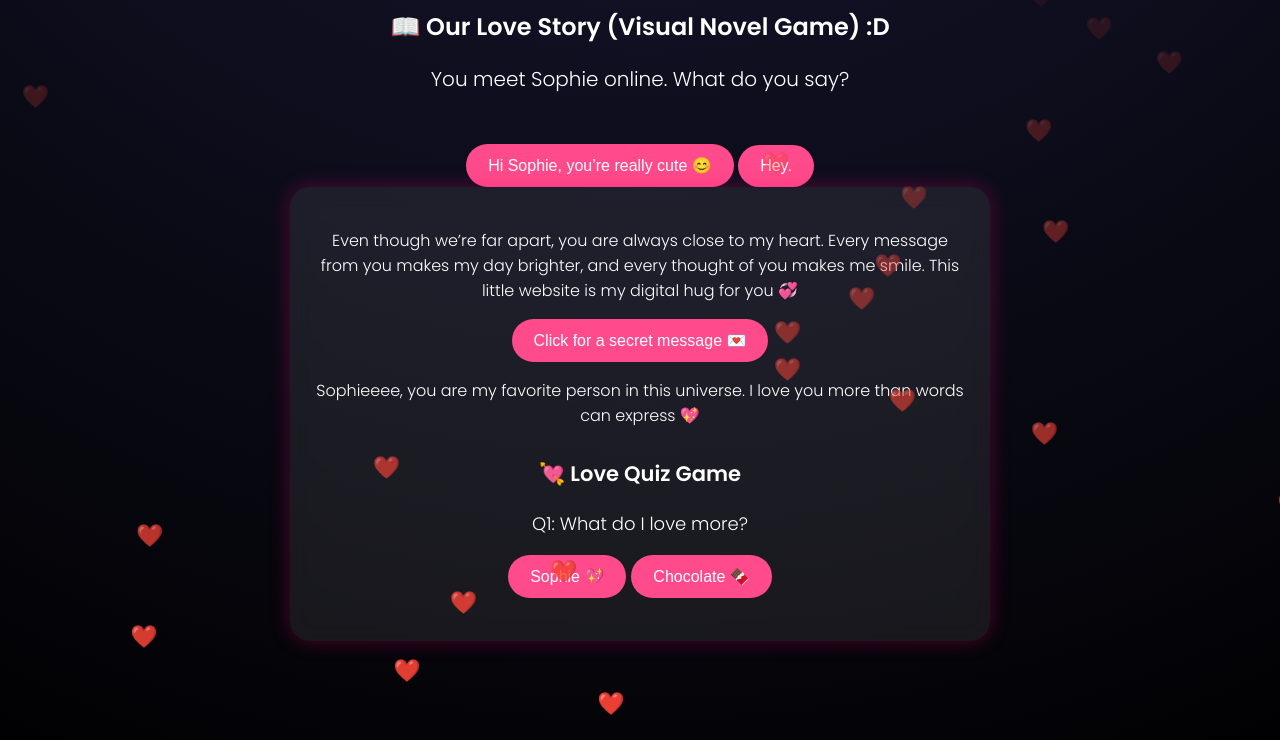
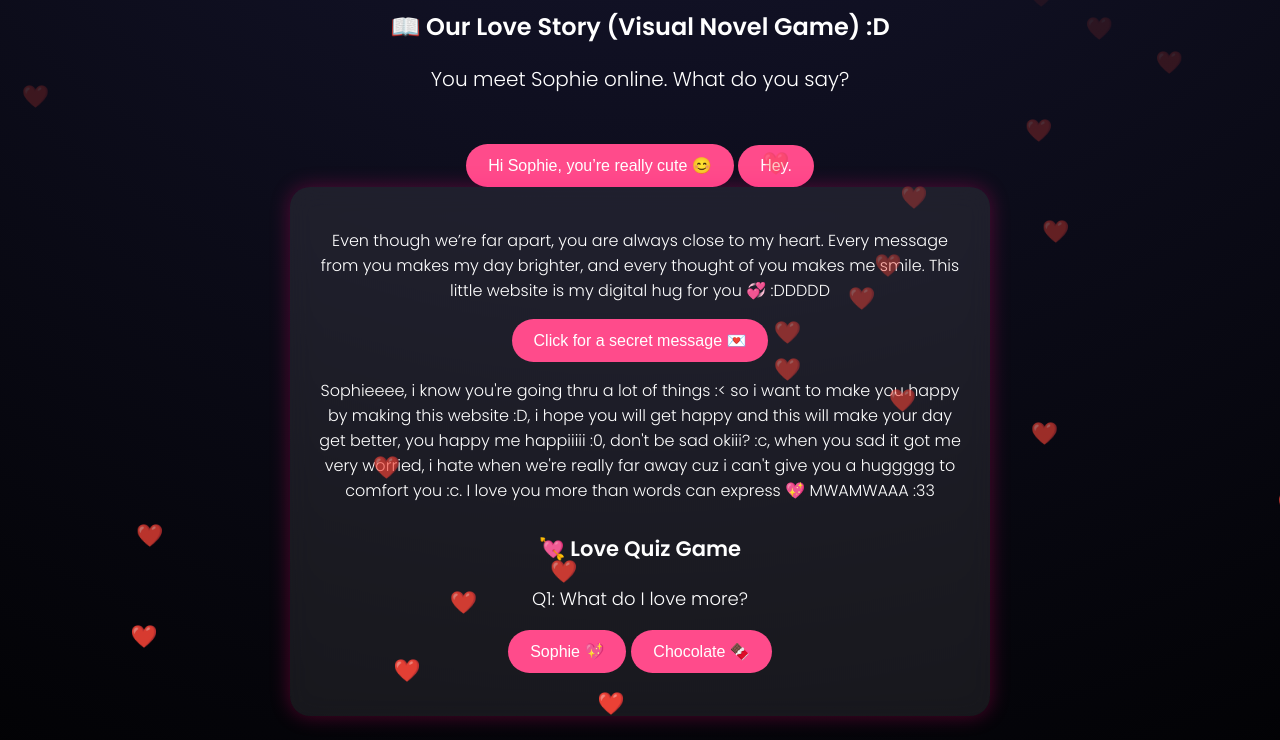
Before and after one commit to nikoandsophieea/nikoandsophieea.github.io, a plain HTML site: page index.html in a window 1280 px wide. Both pictures are taken after a click on the button "Click for a secret message 💌". Shown: the part 627-1367 px from the top of the page. Drawn offline with Linux system fonts and the light colour scheme.

Commit message:
Update index.html

```diff
--- a/index.html
+++ b/index.html
@@ -127,7 +127,7 @@ padding:5px;">
     <p>
       Even though we’re far apart, you are always close to my heart.
       Every message from you makes my day brighter, and every thought of you makes me smile.
-      This little website is my digital hug for you 💞
+      This little website is my digital hug for you 💞 :DDDDD
     </p>
 
     <button onclick="revealLove()">Click for a secret message 💌</button>
@@ -162,7 +162,7 @@ setInterval(() => {
 function revealLove() {
   const msg = document.getElementById("loveMessage");
   msg.classList.remove("hidden");
-  msg.innerText = "Sophieeee, you are my favorite person in this universe. I love you more than words can express 💖";
+  msg.innerText = "Sophieeee, i know you're going thru a lot of things :< so i want to make you happy by making this website :D, i hope you will get happy and this will make your day get better, you happy me happiiiii :0, don't be sad okiii? :c, when you sad it got me very worried, i hate when we're really far away cuz i can't give you a huggggg to comfort you :c. I love you more than words can express 💖 MWAMWAAA :33";
 }
 
 // Cute Love Quiz
```
